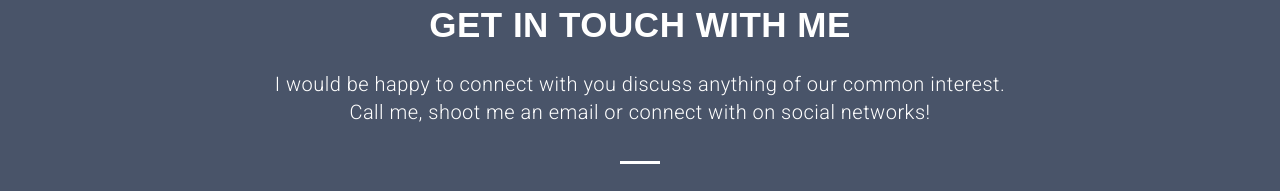
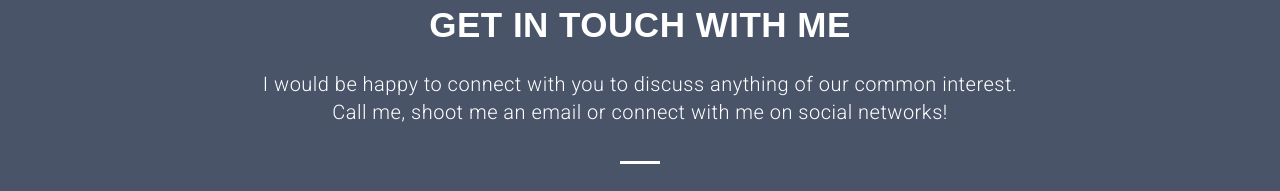
Before and after one commit to Bhalchandra99/Bhalchandra99.github.io, a plain HTML site: page index.html in a window 1280 px wide. Shown: the part 724-915 px from the top of the page. Drawn offline with Linux system fonts and the light colour scheme.

Commit message:
Correct greeting message

```diff
--- a/index.html
+++ b/index.html
@@ -73,7 +73,7 @@
         <div class="row">
           <div class="col-md-12 text-center white">
             <h2 class="service-title pad-bt15">Get in touch with me</h2>
-            <p class="sub-title pad-bt15">I would be happy to connect with you discuss anything of our common interest.<br>Call me, shoot me an email or connect with on social networks!</p>
+            <p class="sub-title pad-bt15">I would be happy to connect with you to discuss anything of our common interest.<br>Call me, shoot me an email or connect with me on social networks!</p>
             <hr class="bottom-line white-bg">
           </div>
           <div class="col-md-12 text-center">
```
